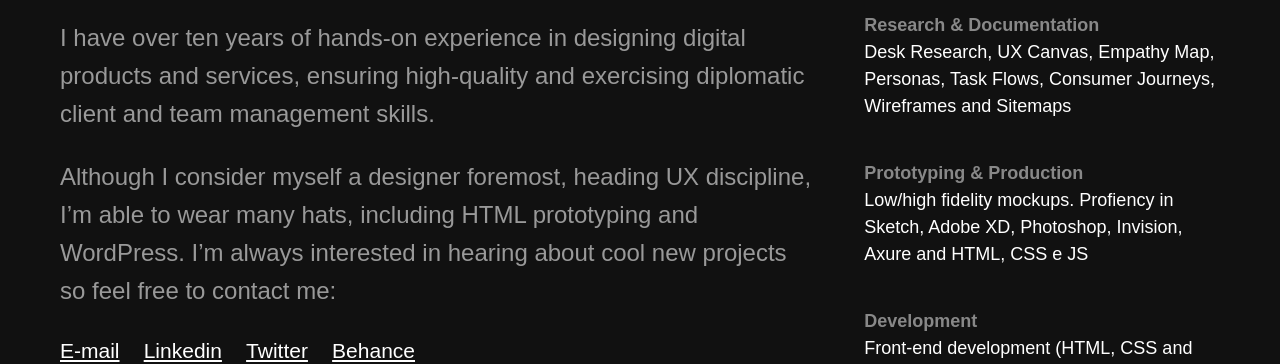
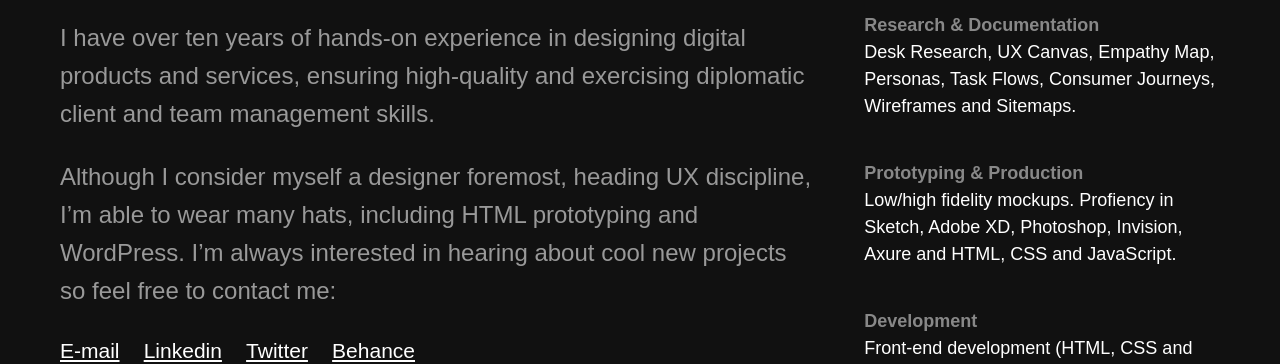
Before and after one commit to drigoteixeira/drigoteixeira.github.io, a Jekyll site: the page built from about/index.html, in a window 1280 px wide. Shown: the part 552-916 px from the top of the page. Built offline with Jekyll 4.4.1, drawn with Linux system fonts in a browser that asks for light colours; nearby versions of some CDN libraries.

Commit message:
Update typography and layout

```diff
--- a/about/index.html
+++ b/about/index.html
@@ -36,12 +36,12 @@ title: About
 
 				<dl>
 					<dt>Research &amp; Documentation</dt>
-					<dd>Desk Research, UX Canvas, Empathy Map, Personas, Task Flows, Consumer Journeys, Wireframes and Sitemaps </dd>
+					<dd>Desk Research, UX Canvas, Empathy Map, Personas, Task Flows, Consumer Journeys, Wireframes and Sitemaps.</dd>
 				</dl>
 
 				<dl>
 					<dt>Prototyping &amp; Production</dt>
-					<dd>Low/high fidelity mockups. Profiency in Sketch, Adobe XD, Photoshop, Invision, Axure and HTML, CSS e JS</dd>
+					<dd>Low/high fidelity mockups. Profiency in Sketch, Adobe XD, Photoshop, Invision, Axure and HTML, CSS and JavaScript.</dd>
 				</dl>
 
 				<dl>
```
